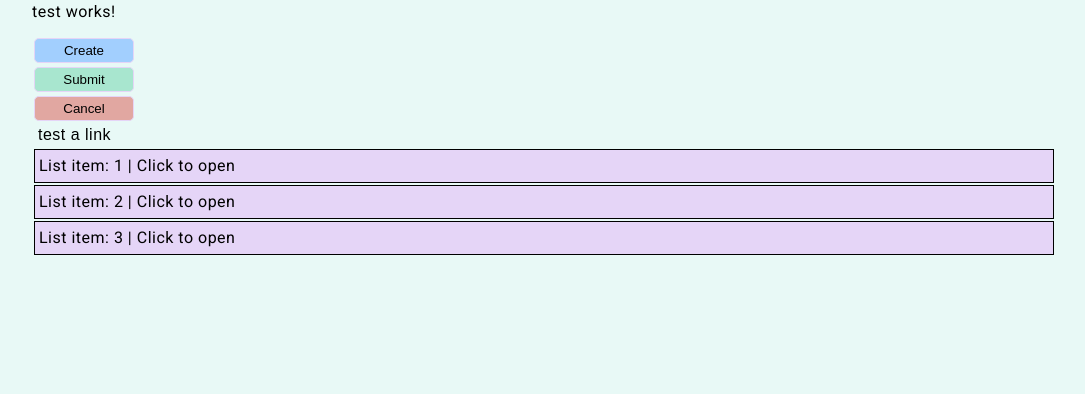
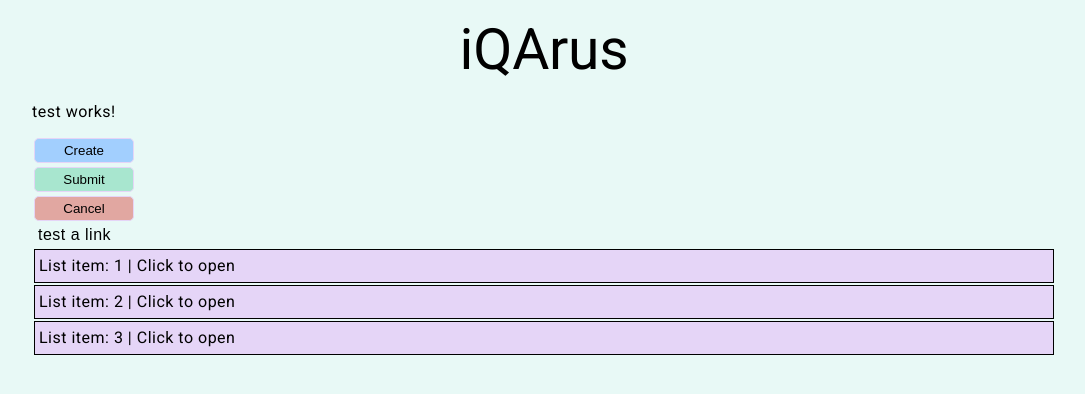
Before and after one commit to naddiemathkour/MMOHackathon2024, an Angular app: page / in a window 1280 px wide. Shown: the top 394 px of the page, without its empty margins (96-1181 px from the left). Built offline with nearby package versions, Linux system fonts and the light colour scheme; no server answers; the database is empty; a web font is replaced by a local one.

Commit message:
Added basic header component

```diff
--- a/src/app/app.component.html
+++ b/src/app/app.component.html
@@ -1 +1,2 @@
+<app-header></app-header>
 <router-outlet />
--- a/src/app/app.component.ts
+++ b/src/app/app.component.ts
@@ -1,10 +1,11 @@
 import { Component } from '@angular/core';
 import { RouterOutlet } from '@angular/router';
+import { HeaderComponent } from './components/header/header.component';
 
 @Component({
   selector: 'app-root',
   standalone: true,
-  imports: [RouterOutlet],
+  imports: [RouterOutlet, HeaderComponent],
   providers: [],
   templateUrl: './app.component.html',
   styleUrl: './app.component.scss'
--- a/src/app/app.routes.ts
+++ b/src/app/app.routes.ts
@@ -4,5 +4,5 @@
   {
     path: '',
     loadComponent: () => import('./components/test/test.component').then((c) => c.TestComponent)
-  }
+  },
 ];
--- /dev/null
+++ b/src/app/components/header/header.component.html
@@ -0,0 +1,3 @@
+<div class="header-container">
+  <h1 class="logo" [routerLink]=''>iQArus</h1>
+</div>
--- /dev/null
+++ b/src/app/components/header/header.component.scss
@@ -0,0 +1,12 @@
+.header-container {
+  display: flex;
+  height: 100px;
+}
+
+.logo {
+  margin: auto auto;
+
+  &:hover {
+    cursor: pointer;
+  }
+}
```
Also changed, not shown: src/app/components/header/header.component.ts (added, +13 -0 lines), 1 other file (tests, documents, lock files or other folders).
